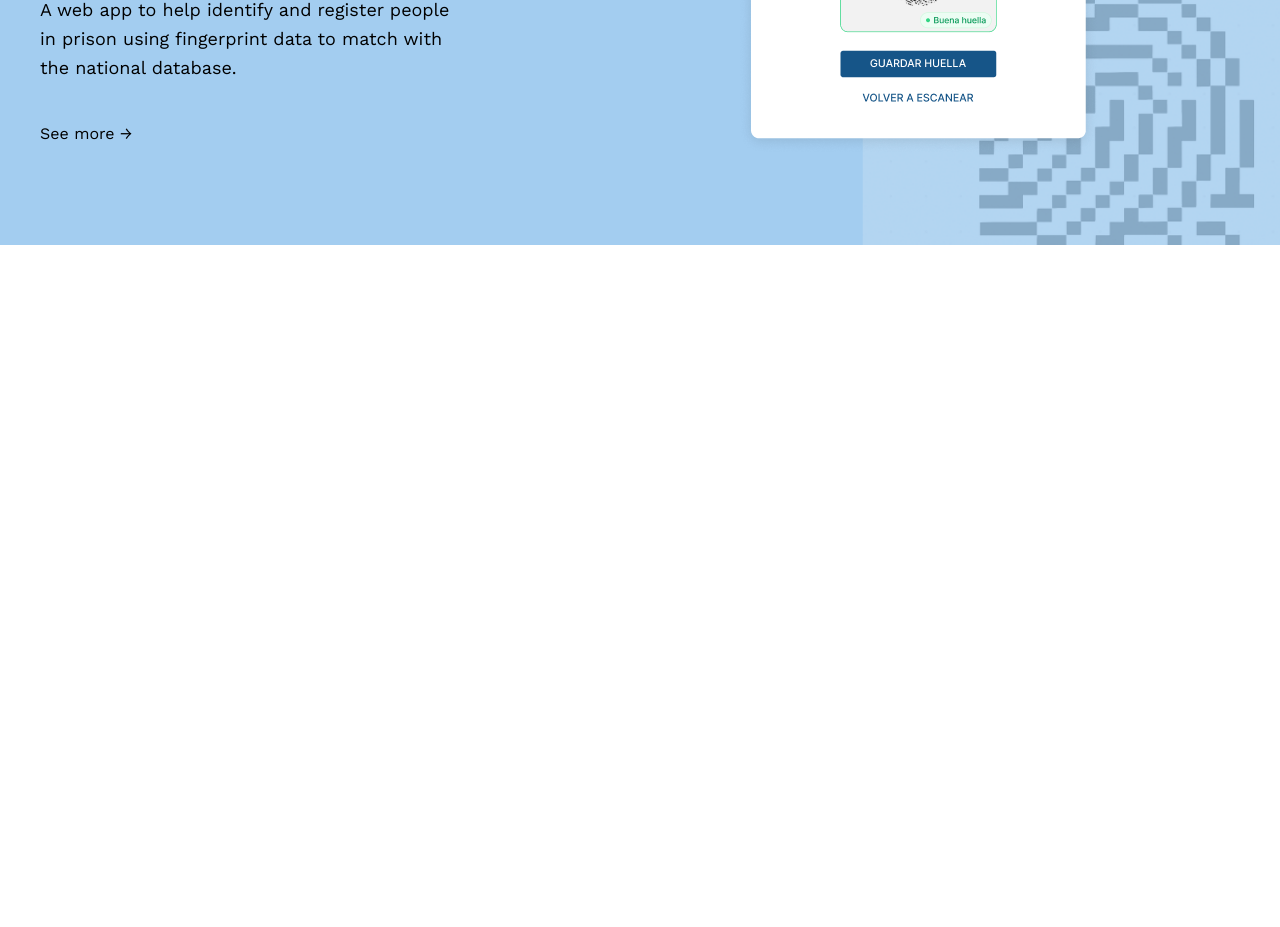
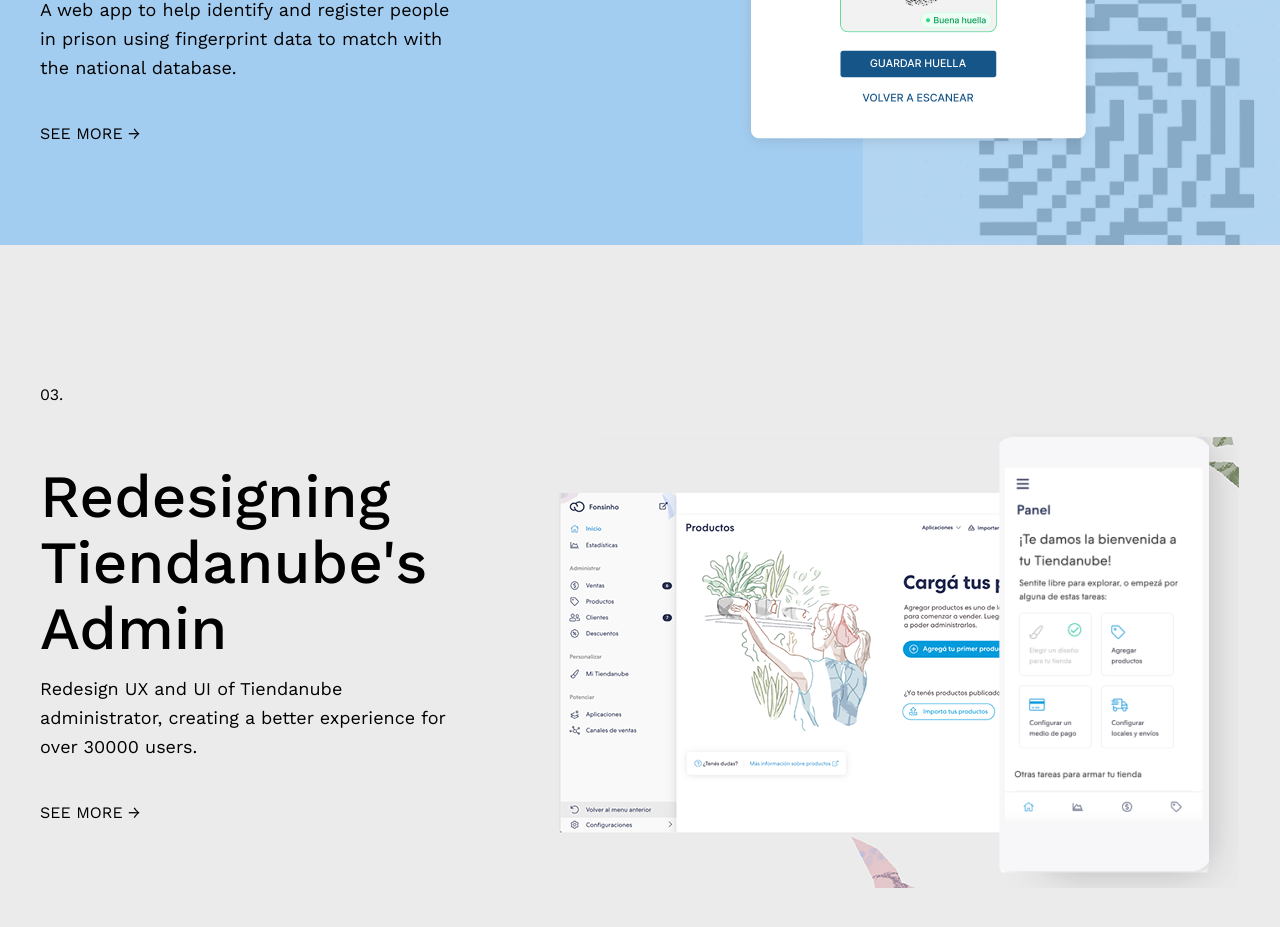
Before and after one commit to vickymilano/vickymilano.github.io, a React (Vite) app: page / in a window 1280 px wide. Shown: the part 1700-2627 px from the top of the page. Before the commit the page ends 1945 px from the top, so only its background shows below. Built offline with nearby package versions, Linux system fonts and the light colour scheme.

Commit message:
Section Tiendanube

```diff
--- a/src/App.tsx
+++ b/src/App.tsx
@@ -2,6 +2,7 @@
 import fingerprintProject from './assets/images/fingerprint-project.png'
 import pixelSparks from './assets/images/pixel-sparks.png'
 import pixelFingerprint from './assets/images/pixel-fingerprint.png'
+import tiendanube from './assets/images/tiendanube.png'
 
 import { Page, Section, Project } from './components'
 
@@ -70,6 +71,17 @@
         className='pt-[130px] pb-[90px]'
         imageClassName='mr-[140px]'
       />
+      <Project
+        number='03'
+        title="Redesigning Tiendanube's Admin"
+        subtitle='Redesign UX and UI of Tiendanube administrator, creating a better experience for over 30000 users.'
+        link='#'
+        background='grey'
+        mainImage={{
+          src: tiendanube,
+          alt: 'Tiendanube Admin',
+        }}
+      />
     </Page>
   )
 }
--- a/src/components/Project.tsx
+++ b/src/components/Project.tsx
@@ -41,7 +41,7 @@
           <h2 className='text-xlarge font-medium mt-[60px]'>{title}</h2>
           <h3 className='text-medium mt-[12px]'>{subtitle}</h3>
           <a href={link} className='text-xsmall mt-[40px]'>
-            See more →
+            SEE MORE →
           </a>
         </div>
         <div className='relative'>
```
Also changed, not shown: src/assets/images/tiendanube.png (added).
